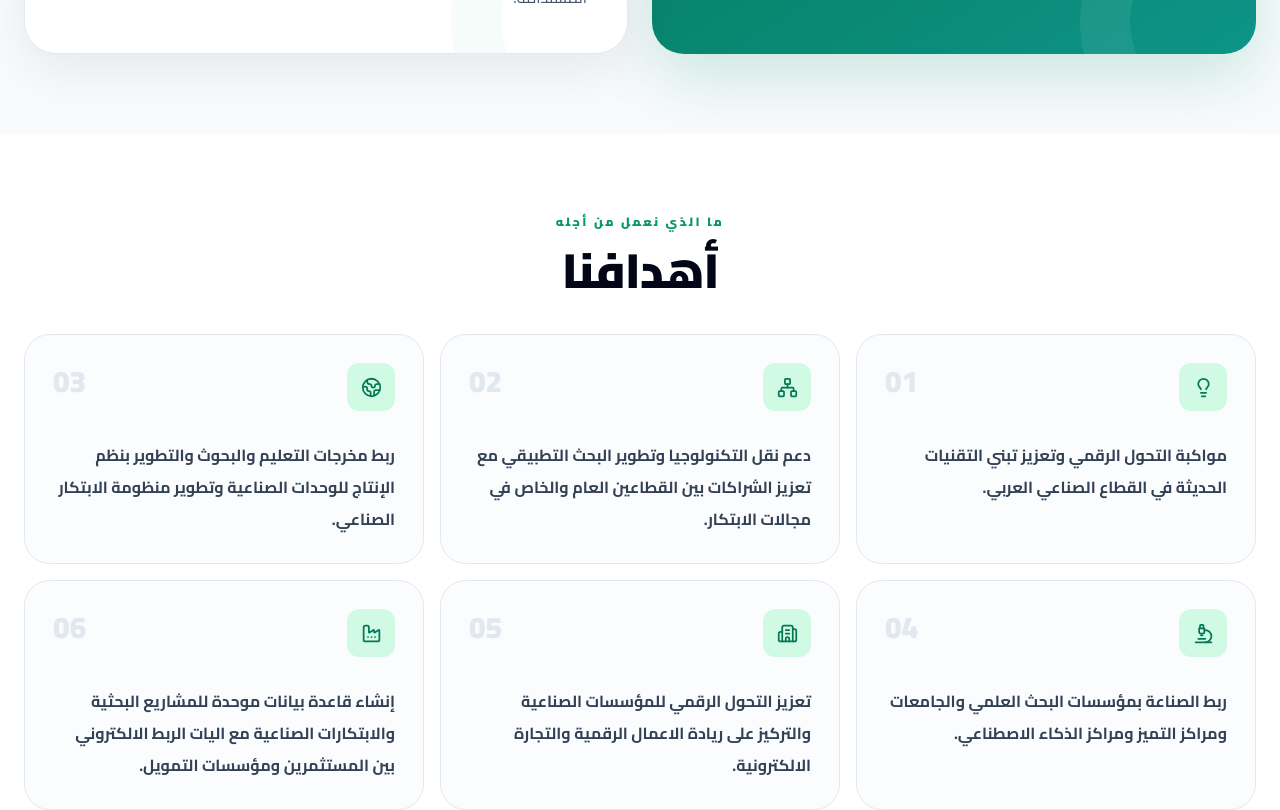
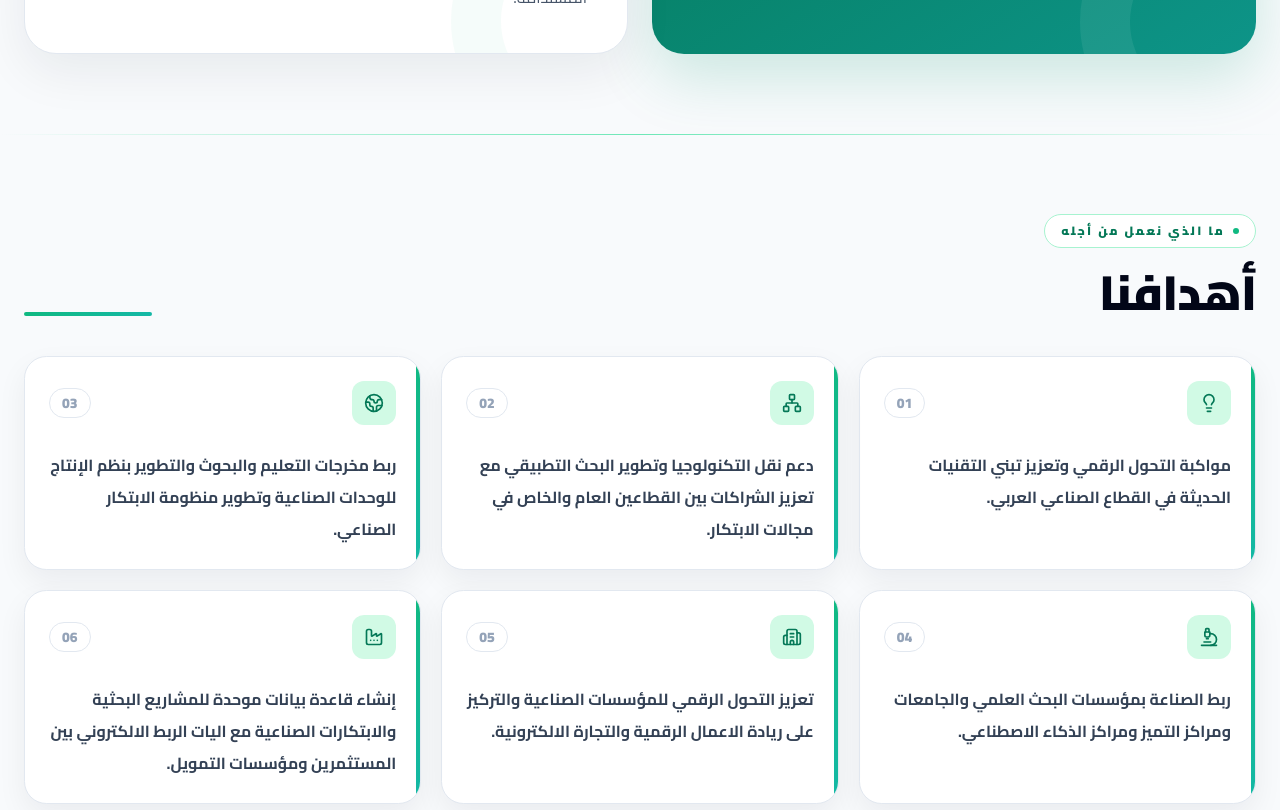
Before and after one commit to MohamedAoudi/industry-gateway, a React (Vite) app in the folder frontend/: page /about in a window 1280 px wide. Shown: the part 1580-2390 px from the top of the page. Built offline with nearby package versions, Linux system fonts and the light colour scheme; no server answers.

Commit message:
fixer about

```diff
--- a/frontend/src/User/pages/About/AboutSection.jsx
+++ b/frontend/src/User/pages/About/AboutSection.jsx
@@ -188,34 +188,45 @@ const AboutPage = () => {
           </div>
         </section>
 
-        <section className="relative overflow-hidden bg-white py-16 md:py-20">
+        <section className="relative overflow-hidden bg-slate-50 py-16 md:py-20">
+          <div className="pointer-events-none absolute inset-x-0 top-0 h-px bg-gradient-to-r from-transparent via-emerald-300 to-transparent" />
           <div className="mx-auto max-w-7xl px-6">
-            <div className="mb-10 text-center">
-              <span className="mb-4 block text-xs font-black uppercase tracking-[0.2em] text-emerald-600">
-                {t("about_page.goals_eyebrow")}
-              </span>
-              <h2 className="text-4xl font-black tracking-tight text-slate-950 sm:text-5xl">
-                {t("about_platform.goals.title")}
-              </h2>
+            <div className="mb-10 grid gap-6 lg:grid-cols-12 lg:items-end">
+              <div className="lg:col-span-7">
+                <span className="inline-flex items-center gap-2 rounded-full border border-emerald-200 bg-white px-4 py-2 text-xs font-black uppercase tracking-[0.18em] text-emerald-700">
+                  <span className="h-1.5 w-1.5 rounded-full bg-emerald-500" />
+                  {t("about_page.goals_eyebrow")}
+                </span>
+                <h2 className="mt-5 text-4xl font-black tracking-tight text-slate-950 sm:text-5xl">
+                  {t("about_platform.goals.title")}
+                </h2>
+              </div>
+              <div className={`lg:col-span-5 ${isRtl ? "lg:justify-self-end" : "lg:justify-self-start"}`}>
+                <div className="h-1 w-32 rounded-full bg-gradient-to-r from-emerald-500 to-teal-500" />
+              </div>
             </div>
 
-            <div className="grid gap-4 md:grid-cols-2 lg:grid-cols-3">
+            <div className="grid gap-5 md:grid-cols-2 lg:grid-cols-3">
               {goalIcons.map((Icon, index) => (
                 <motion.article
                   key={index}
-                  initial={{ opacity: 0, y: 28 }}
+                  initial={{ opacity: 0, y: 24 }}
                   whileInView={{ opacity: 1, y: 0 }}
                   viewport={{ once: true, amount: 0.2 }}
                   transition={{ duration: 0.5, delay: index * 0.06 }}
-                  className="group relative overflow-hidden rounded-[1.6rem] border border-slate-200 bg-slate-50/60 p-7 transition-all duration-300 hover:-translate-y-1 hover:border-emerald-300 hover:bg-white hover:shadow-[0_20px_50px_rgba(5,150,105,0.1)]"
+                  className="group relative overflow-hidden rounded-[1.4rem] border border-slate-200 bg-white p-6 shadow-[0_12px_30px_rgba(15,23,42,0.06)] transition-all duration-300 hover:-translate-y-1 hover:border-emerald-300 hover:shadow-[0_20px_45px_rgba(5,150,105,0.12)]"
                 >
-                  <div className="flex items-start justify-between gap-5">
-                    <span className="grid h-12 w-12 place-items-center rounded-xl bg-emerald-100 text-emerald-700 transition-colors group-hover:bg-emerald-600 group-hover:text-white">
-                      <Icon size={21} />
+                  <div className={`absolute top-0 h-full w-1 bg-gradient-to-b from-emerald-500 to-teal-500 ${isRtl ? "right-0" : "left-0"}`} />
+                  <div className="pointer-events-none absolute -right-10 -top-10 h-28 w-28 rounded-full bg-emerald-100/70 blur-2xl opacity-0 transition-opacity duration-300 group-hover:opacity-100" />
+                  <div className="flex items-center justify-between gap-4">
+                    <span className="grid h-11 w-11 place-items-center rounded-xl bg-emerald-100 text-emerald-700 transition-colors group-hover:bg-emerald-600 group-hover:text-white">
+                      <Icon size={20} />
                     </span>
-                    <span className="text-3xl font-black text-slate-200">{String(index + 1).padStart(2, "0")}</span>
+                    <span className="rounded-full border border-slate-200 px-3 py-1 text-sm font-black text-slate-400">
+                      {String(index + 1).padStart(2, "0")}
+                    </span>
                   </div>
-                  <p className="mt-7 text-base font-bold leading-8 text-slate-700">
+                  <p className="mt-6 text-base font-bold leading-8 text-slate-700">
                     {t(`about_platform.goals.g${index + 1}`)}
                   </p>
                 </motion.article>
```
